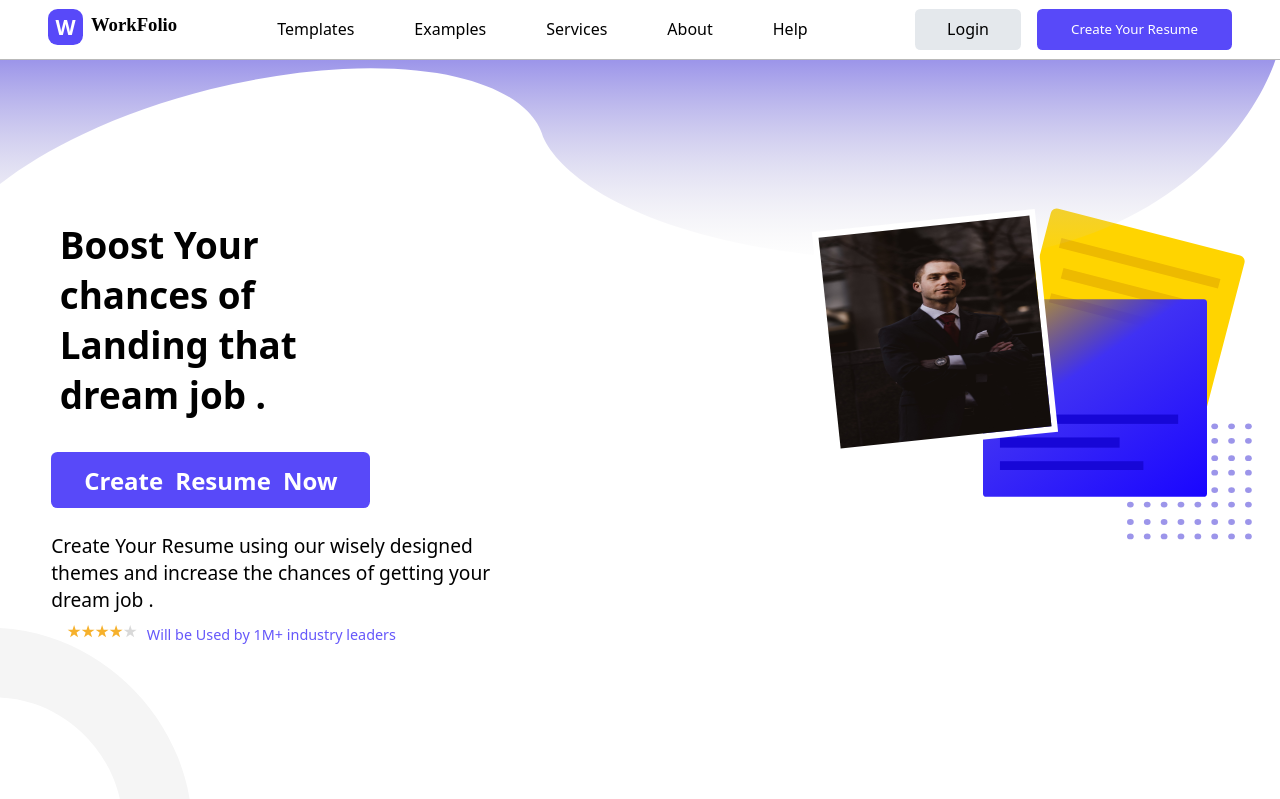
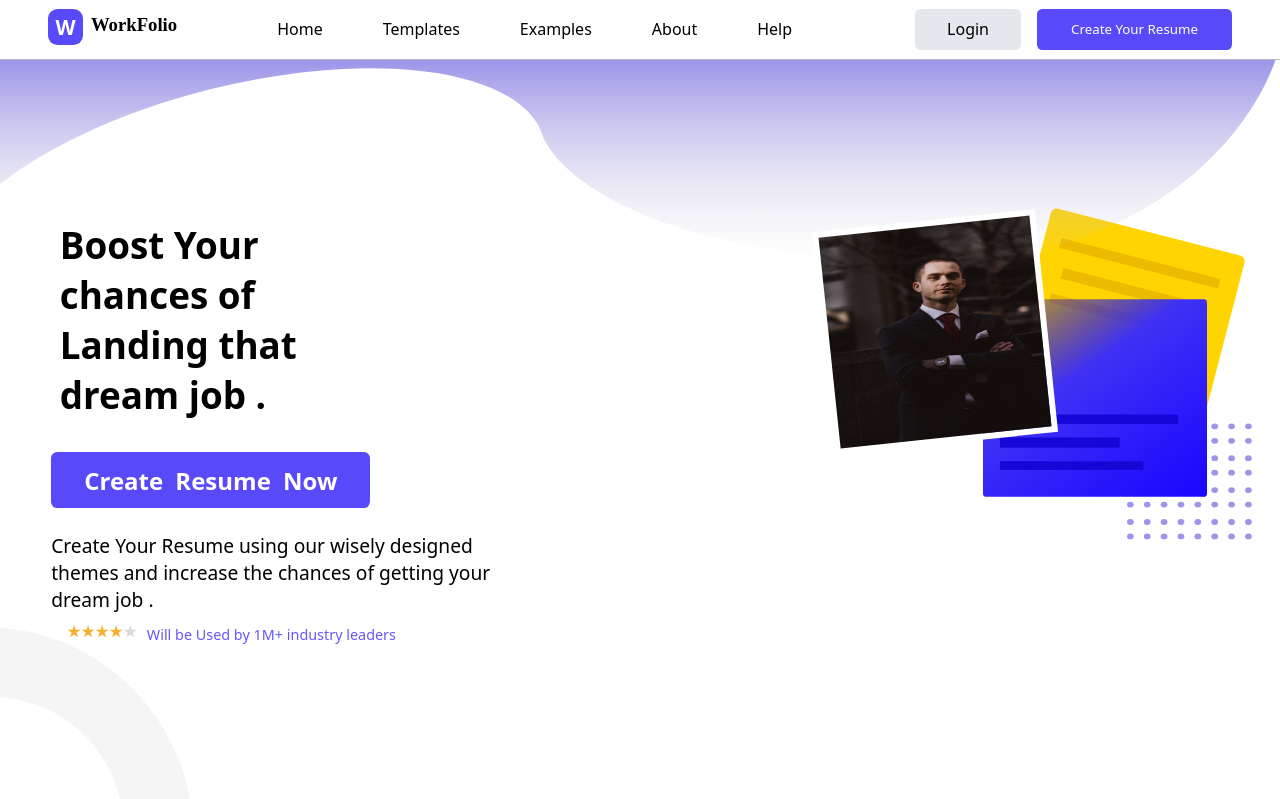
Before and after one commit to soumen974/WorkFolio, a React (Create React App) app: page / in a window 1280 px wide. Shown: the top 799 px of the page. Built offline with nearby package versions, Linux system fonts and the light colour scheme.

Commit message:
button navigation

```diff
--- a/src/App.js
+++ b/src/App.js
@@ -12,9 +12,15 @@ function App() {
   const [displayForm,setdisplayForm]=useState(false);
   const [displayRestBody,setdisplayRestBody]=useState(true);
 
+
   function FormDisplay(){
     setdisplayForm(true)
     setdisplayRestBody(false)
+  }
+
+  function GotoHome(){
+    setdisplayForm(false )
+    setdisplayRestBody(true)
   }
 
   return (
@@ -22,7 +28,9 @@ function App() {
 
          {/* a navbar is here  */}
 
-        <NavBar FormDisplay={FormDisplay} />
+        <NavBar FormDisplay={FormDisplay}
+                GotoHome={GotoHome}
+         />
 
         {/* it is the things which will be displayed  when clicked on the create your resume button */}
 
--- a/src/Components/NavBar.jsx
+++ b/src/Components/NavBar.jsx
@@ -24,12 +24,12 @@ export default function NavBar(props) {
     <section className="sec-1">
         <nav>
             <div className="navElements">
-                <div className="logo" > <span className="logo_icon"><abbr title="WorkFolio Home">W</abbr></span><h3>WorkFolio</h3></div>
+                <div className="logo"  onClick={props.GotoHome}> <span className="logo_icon"><abbr title="WorkFolio Home">W</abbr></span><h3>WorkFolio</h3></div>
                 <div className="LinkComponents">
                     <ul>
+                    <li onClick={props.GotoHome}>Home</li>
                         <li>Templates</li>
                         <li>Examples</li>
-                        <li>Services</li>
                         <li>About</li>
                         <li>Help</li>
                     </ul>
@@ -66,9 +66,9 @@ export default function NavBar(props) {
                     </div>
                     <div className="nav_links_mobile">
                             <ul>
+                            <li onClick={props.GotoHome}>Home</li>
                                 <li>Templates</li>
                                 <li>Examples</li>
-                                <li>Services</li>
                                 <li>About</li>
                                 <li>Help</li>
                             </ul>
```
